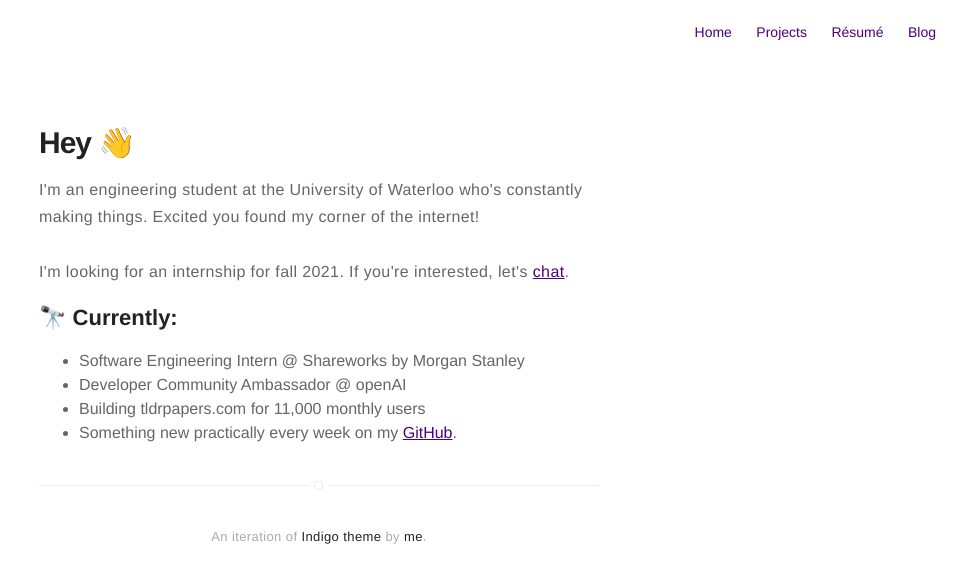
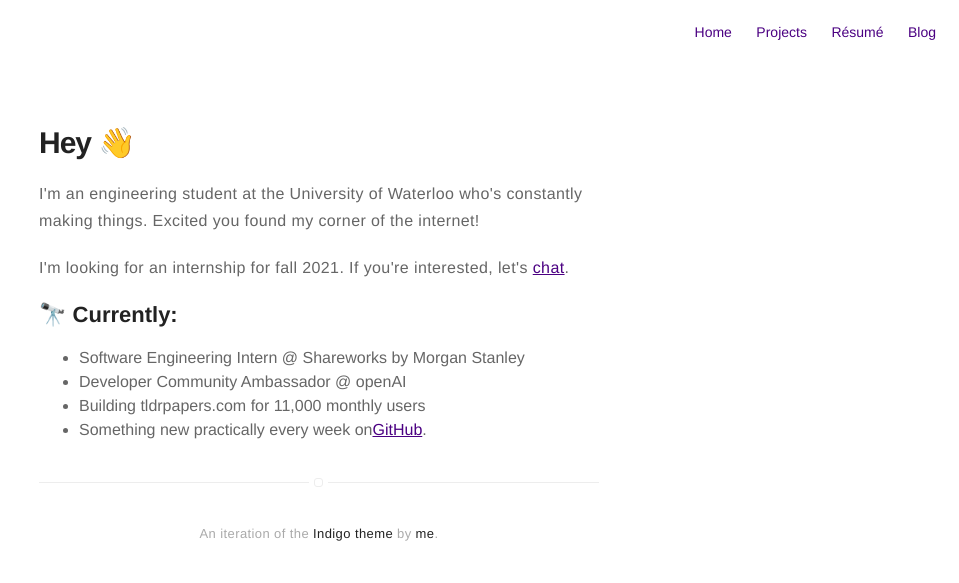
Before and after one commit to yash-dani/yash-dani.github.io, a Jekyll site: the page built from about.md, in a window 1280 px wide. Shown: the top 583 px of the page, without its empty margins (321-1280 px from the left). Built offline with Jekyll 4.4.1, drawn with Linux system fonts in a browser that asks for light colours.

Commit message:
fixed some margins in about page

```diff
--- a/_includes/footer.html
+++ b/_includes/footer.html
@@ -1,6 +1,6 @@
 <footer class="footer-main">
     <p class="extra">
-        An iteration of <a class="link" href="https://github.com/sergiokopplin/indigo">Indigo theme</a>
+        An iteration of the <a class="link" href="https://github.com/sergiokopplin/indigo">Indigo theme</a>
         by <a class="link" href="{{ site.url/about }}">me</a>.
     </p>
 </footer>
--- a/about.md
+++ b/about.md
@@ -2,16 +2,16 @@
 title: About
 layout: page
 ---
-<h1 style="text-align:left; margin-bottom:0px">Hey 👋</h1>
+<h1 style="text-align:left; margin-bottom:20px">Hey 👋</h1>
 
-<p>I'm an engineering student at the University of Waterloo who's constantly making things. Excited you found my corner of the internet!<br><br>
+<p>I'm an engineering student at the University of Waterloo who's constantly making things. Excited you found my corner of the internet!</p>
 
-I'm looking for an internship for fall 2021. If you're interested, let's <a href="https://www.linkedin.com/in/ydani/">chat</a>.</p>
+<p>I'm looking for an internship for fall 2021. If you're interested, let's <a href="https://www.linkedin.com/in/ydani/">chat</a>.</p>
 
 <h2>🔭 Currently:</h2>
 <ul class="skill-list">
 	<li>Software Engineering Intern @ Shareworks by Morgan Stanley</li>
 	<li>Developer Community Ambassador @ openAI</li>
 	<li>Building tldrpapers.com for 11,000 monthly users</li>
-	<li>Something new practically every week on my <a href="https://github.com/yash-dani">GitHub</a>.</li>
+	<li>Something new practically every week on<a href="https://github.com/yash-dani">GitHub</a>.</li>
 </ul>
```
